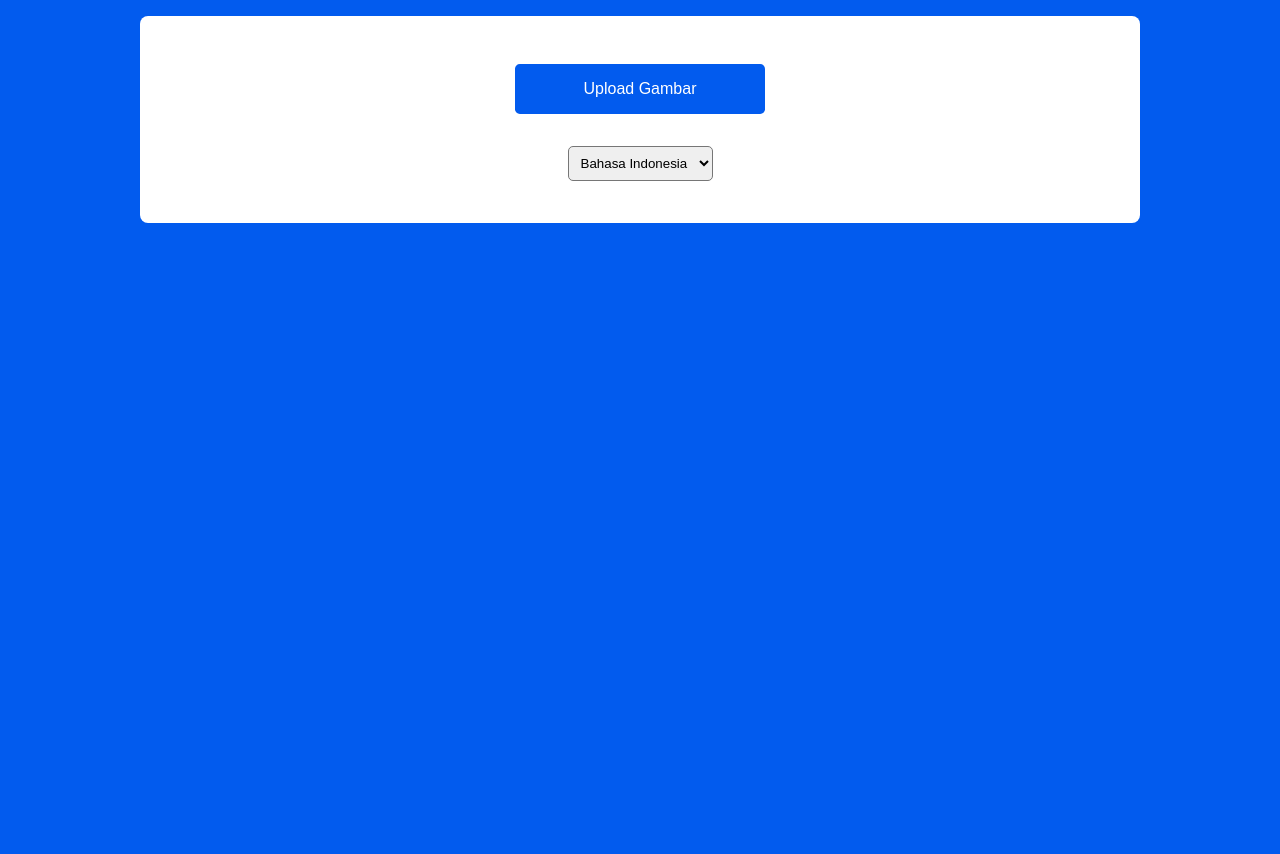
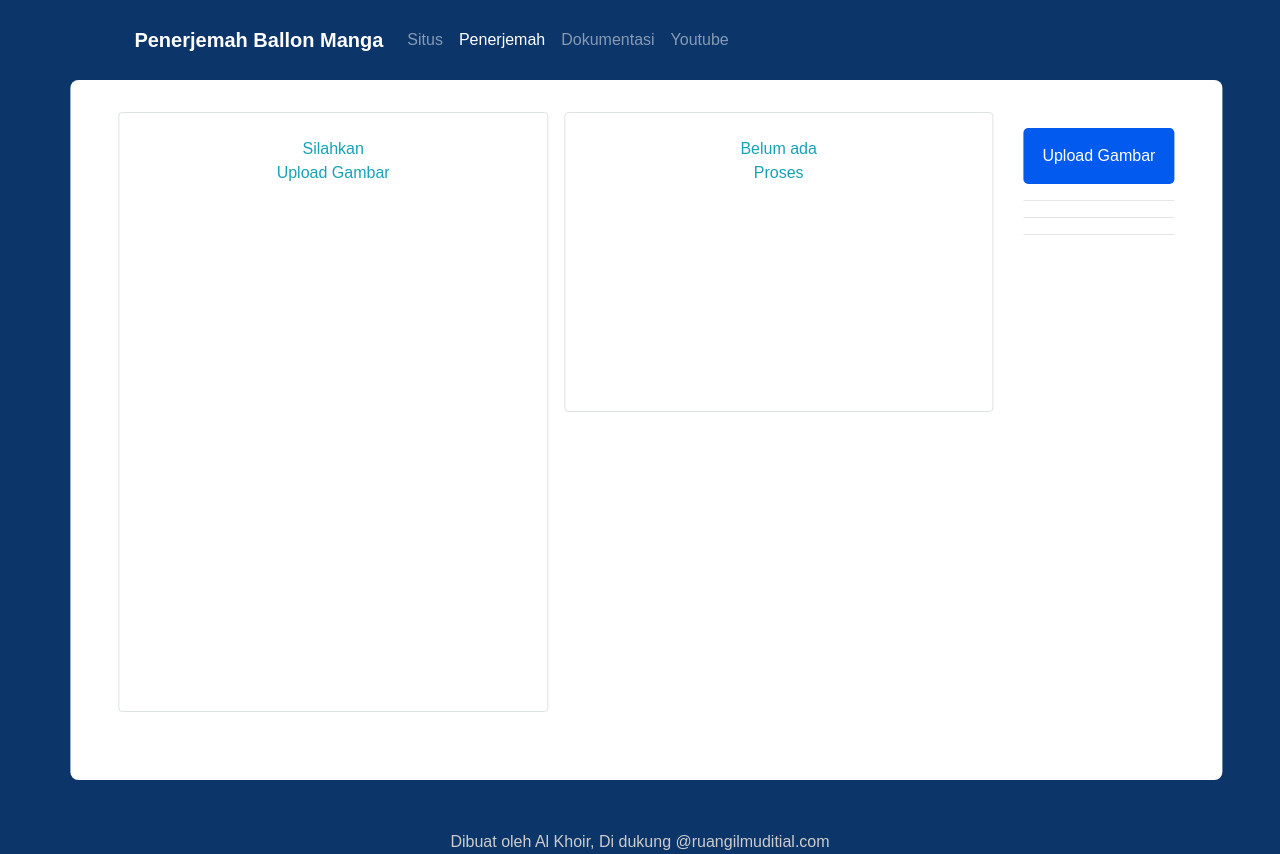
Before and after one commit to Mabzak-Knight/penerjemah_manga, a PHP site: page / in a window 1280 px wide. Before the commit the page ends 223 px from the top, so only its background shows below. Run offline with PHP 8.4, Linux system fonts and the light colour scheme; some libraries are stand-ins or nearby versions.

Commit message:
Update Tampilan

```diff
--- a/index.php
+++ b/index.php
@@ -2,7 +2,7 @@
 <html lang="en">
   <head>
     <meta name="viewport" content="width=device-width, initial-scale=1.0" />
-    <title>Crop and Download Image</title>
+    <title>Penerjemah Ballon Manga</title>
     <!-- Google Fonts -->
     <link
       href="https://fonts.googleapis.com/css2?family=Rubik&display=swap"
@@ -15,59 +15,116 @@
       href="https://cdnjs.cloudflare.com/ajax/libs/cropperjs/1.5.13/cropper.min.css"
     />
     <!-- Stylesheet -->
+    <link rel="stylesheet" href="https://cdn.jsdelivr.net/npm/bootstrap@4.0.0/dist/css/bootstrap.min.css" integrity="sha384-Gn5384xqQ1aoWXA+058RXPxPg6fy4IWvTNh0E263XmFcJlSAwiGgFAW/dAiS6JXm" crossorigin="anonymous">
     <link rel="stylesheet" href="style.css" />
   </head>
   <body>
+
+      <div class="navku" id="navbar">
+        <nav class="navbar navbar-expand-lg navbar-dark ">
+          <a class="navbar-brand" href="#" style="color:white;"><b>Penerjemah Ballon Manga</b></a>
+          <button class="navbar-toggler" type="button" data-toggle="collapse" data-target="#navbarNav" aria-controls="navbarNav" aria-expanded="false" aria-label="Toggle navigation">
+            <span class="navbar-toggler-icon"></span>
+          </button>
+          <div class="collapse navbar-collapse" id="navbarNav">
+            <ul class="navbar-nav">
+              <li class="nav-item">
+                <a class="nav-link" href="https://ruangilmudigital.com">Situs <span class="sr-only">(current)</span></a>
+              </li>
+              <li class="nav-item active">
+                <a class="nav-link" href="#">Penerjemah <span class="sr-only">(current)</span></a>
+              </li>
+              <li class="nav-item">
+                <a class="nav-link" href="#">Dokumentasi</a>
+              </li>
+              <li class="nav-item">
+                <a class="nav-link" href="https://www.youtube.com/@ruangilmudigital7593">Youtube</a>
+              </li>
+            </ul>
+          </div>
+        </nav>
+      </div>
+
     <div class="wrapper">
-      <div class="container">
+
+      <div class="row">
+      <div class="container col-10">
+
+        <div class="rounded border" style="min-height: 600px;">
+          <div id="hint" class="text-info"  align="center"><br>Silahkan<br>Upload Gambar</div>
         <div class="image-container">
           <img id="image" />
         </div>
+        </div>
+
         <div class="preview-container">
+        <div class="rounded border" align="center" style="min-height: 300px;">
+          <div id="hint2" class="text-info"  align="center"><br>Belum ada<br>Proses</div>
           <img id="preview-image" />
           <div id="result-container"></div> <!-- Wadah untuk menampilkan hasil dari server -->
         </div>
         </div>
+
+      </div>
+      <div class="col-2">
+
         <input type="file" id="file" accept="image/*" />
-      <label for="file">Upload Gambar</label>
+      <label for="file">Upload Gambar</label><hr>
       <div class="options hide">
-        <input
+        Ukuran Selector
+        <div class="row" align="center">
+          <input class="col"
             type="number"
             id="height-input"
             placeholder="Enter Height"
             max="780"
           />
-        <input
+          <input class="col"
             type="number"
             id="width-input"
             placeholder="Enter Width"
             max="780"
           />
-        <button class="aspect-ratio-button">16:9</button>
-        <button class="aspect-ratio-button">4:3</button>
-        <button class="aspect-ratio-button">1:1</button>
-        <button class="aspect-ratio-button">2:3</button>
-        <button class="aspect-ratio-button">Free</button>
+        </div><hr>
+        Skala Selector<br>
+        <div align="">
+        <button style="min-width: 70px;" class="aspect-ratio-button">16:9</button>
+        <button style="min-width: 70px;" class="aspect-ratio-button">4:3</button>
+        <button style="min-width: 70px;" class="aspect-ratio-button">1:1</button>
+        <button style="min-width: 70px;" class="aspect-ratio-button">2:3</button>
+        <button style="min-width: 70px;" class="aspect-ratio-button">Free</button>
         </div>
+      </div>
+      <hr>
       <div class="btns">
-        <button id="preview" class="hide">Ambil</button>
-        <a href="" id="download" class="hide">Download</a>
+
+        <button style="padding: 12.5px; margin-bottom: 20px;" id="preview" class="hide">Ambil Gambar</button>
+        <a href=""  id="download" class="hide">Download</a>
       </div>
-      <div class="btns" align="center">
+      <hr>
+      <div class="btns" >
         <form id="my-form">
-         <select style="border-radius: 5px; padding: 8px; margin-bottom: 10px;" name="bahasa">
+         <select id='bhs' style="border-radius: 5px; padding: 8px; margin-bottom: 10px;" name="bahasa">
             <option selected value="id">Bahasa Indonesia</option>
             <option value="en">Bahasa Inggris</option>
             <!-- Tambahkan opsi bahasa lain sesuai kebutuhan -->
         </select>
-          <button type="submit" id="tls">Terjemahkan</button>
+          <button type="submit" id="tls">Terjemahkan Kalimat</button>
         <form id="my-form" enctype="multipart/form-data">
       </div>
+
       </div>
+      </div>
+
+
+    </div>
+    <div style="color: white; margin-top: 830px; color: #ccc;" align="center"> Dibuat oleh Al Khoir, Di dukung @ruangilmuditial.com</div>
     <!-- Script -->
     <script type="text/javascript">
 
 document.getElementById('tls').style.display = 'none';
+document.getElementById('bhs').style.display = 'none';
+document.getElementById('hint').style.display = 'block';
 let fileInput = document.getElementById("file");
 let image = document.getElementById("image");
 let downloadButton = document.getElementById("download");
@@ -86,6 +143,8 @@ fileInput.onchange = () => {
   widthInput.value = 0;
   downloadButton.classList.add("hide");
   document.getElementById('tls').style.display = 'none';
+document.getElementById('bhs').style.display = 'none';
+document.getElementById('hint').style.display = 'none';
 
   //The FileReader object helps to read contents of file stored on the computer
   let reader = new FileReader();
@@ -137,6 +196,9 @@ previewButton.addEventListener("click", (e) => {
   e.preventDefault();
   downloadButton.classList.remove("hide");
   document.getElementById('tls').style.display = 'block';
+  document.getElementById('bhs').style.display = 'block';
+document.getElementById('hint').style.display = 'none';
+document.getElementById('hint2').style.display = 'none';
   let imgSrc = cropper.getCroppedCanvas({}).toDataURL();
 
    // Buat Blob dari Data URL
@@ -170,6 +232,8 @@ window.onload = () => {
   options.classList.add("hide");
   previewButton.classList.add("hide");
   document.getElementById('tls').style.display = 'none';
+document.getElementById('bhs').style.display = 'none';
+document.getElementById('hint').style.display = 'block';
 };
 
 document.getElementById('my-form').addEventListener('submit', function(event) {
@@ -199,5 +263,8 @@ function sendData() {
 }
 
     </script>
+    <script src="https://code.jquery.com/jquery-3.2.1.slim.min.js" integrity="sha384-KJ3o2DKtIkvYIK3UENzmM7KCkRr/rE9/Qpg6aAZGJwFDMVNA/GpGFF93hXpG5KkN" crossorigin="anonymous"></script>
+<script src="https://cdn.jsdelivr.net/npm/popper.js@1.12.9/dist/umd/popper.min.js" integrity="sha384-ApNbgh9B+Y1QKtv3Rn7W3mgPxhU9K/ScQsAP7hUibX39j7fakFPskvXusvfa0b4Q" crossorigin="anonymous"></script>
+<script src="https://cdn.jsdelivr.net/npm/bootstrap@4.0.0/dist/js/bootstrap.min.js" integrity="sha384-JZR6Spejh4U02d8jOt6vLEHfe/JQGiRRSQQxSfFWpi1MquVdAyjUar5+76PVCmYl" crossorigin="anonymous"></script>
   </body>
 </html>
--- a/style.css
+++ b/style.css
@@ -5,19 +5,30 @@
   font-family: "Poppins", sans-serif;
 }
 body {
-  background-color: #025bee;
+  background-color: #0C356A;
 }
 .wrapper {
-  width: min(100%, 1000px);
+  width: min(100%, 90%);
   position: absolute;
-  transform: translateX(-50%);
-  top: 1em;
-  left: 50%;
+  transform: translateX(-5%);
+  top: 5em;
+  left: 10%;
   background-color: #ffffff;
+  padding: 2em 3em;
+  border-radius: 0.5em;
+  min-height: 700px;
+}
+.navku {
+  width: min(100%, 90%);
+  position: absolute;
+  transform: translateX(-5%);
+  top: -20px;
+  left: 10%;
   padding: 2em 3em;
   border-radius: 0.5em;
 }
 .container {
+  max-height: 1000px;
   display: grid;
   grid-template-columns: 1fr 1fr;
   gap: 1em;
@@ -26,6 +37,7 @@ body {
 .container .image-container,
 .container .preview-container {
   width: 100%;
+  max-height: 700px;
 }
 input[type="file"] {
   display: none;
@@ -37,7 +49,6 @@ label {
   color: #ffffff;
   font-size: 16px;
   text-align: center;
-  width: 250px;
   padding: 16px 0;
   border-radius: 0.3em;
   margin: 16px auto;
@@ -47,31 +58,37 @@ img {
   display: block;
   /* Important for cropper js*/
   max-width: 100%;
+  max-height: 700px;
+}
+#preview-image{
+  max-height: 400px;
 }
 .image-container {
   width: 60%;
   margin: 0 auto;
 }
 .options {
-  display: flex;
   justify-content: center;
   gap: 1em;
 }
 input[type="number"] {
-  width: 100px;
-  padding: 16px 5px;
+  padding: 3px;
+  max-width: 100px;
+  margin: 4px;
+  margin-left:15px ;
   border-radius: 0.3em;
   border: 2px solid #000000;
 }
 button {
   padding: 1em;
+  margin: 2px;
   border-radius: 0.3em;
   border: 2px solid #025bee;
   background-color: #ffffff;
   color: #025bee;
 }
 .btns {
-  display: flex;
+  display: block;
   justify-content: center;
   gap: 1em;
   margin-top: 1em;
```
Lines whose indentation alone changed are shown as unchanged.
